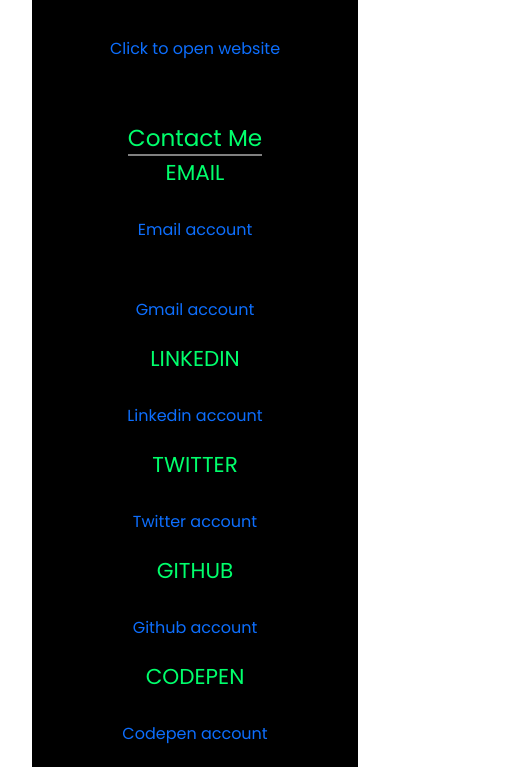
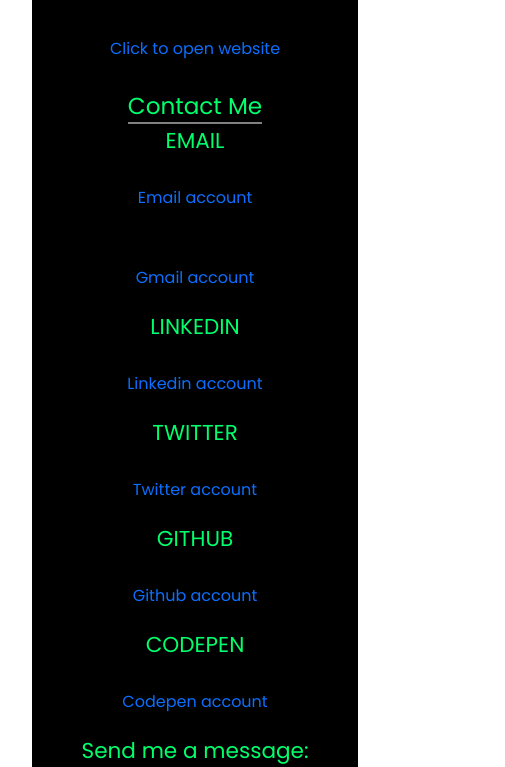
Before and after one commit to odomaurice/My-portfolio, a plain HTML site: page index.html in a window 390 px wide. Shown: the part 3465-4232 px from the top of the page, 505 px wide, since content can reach past the window. Drawn offline with nearby package versions, Linux system fonts and the light colour scheme; a web font is replaced by a local one.

Commit message:
Update style.css

```diff
--- a/style.css
+++ b/style.css
@@ -132,7 +132,6 @@
 #contact-div{
     display: flex;
     flex-direction: column;
-    padding: 3rem 4rem;
     color: #00ff6c;
     text-align: center;
     font-family: 'Poppins';
@@ -154,7 +153,7 @@
 @media (max-width:974px){
 
     #contact-div{
-        padding: 2rem;
+        padding: 0;
     }
 
 }
```
